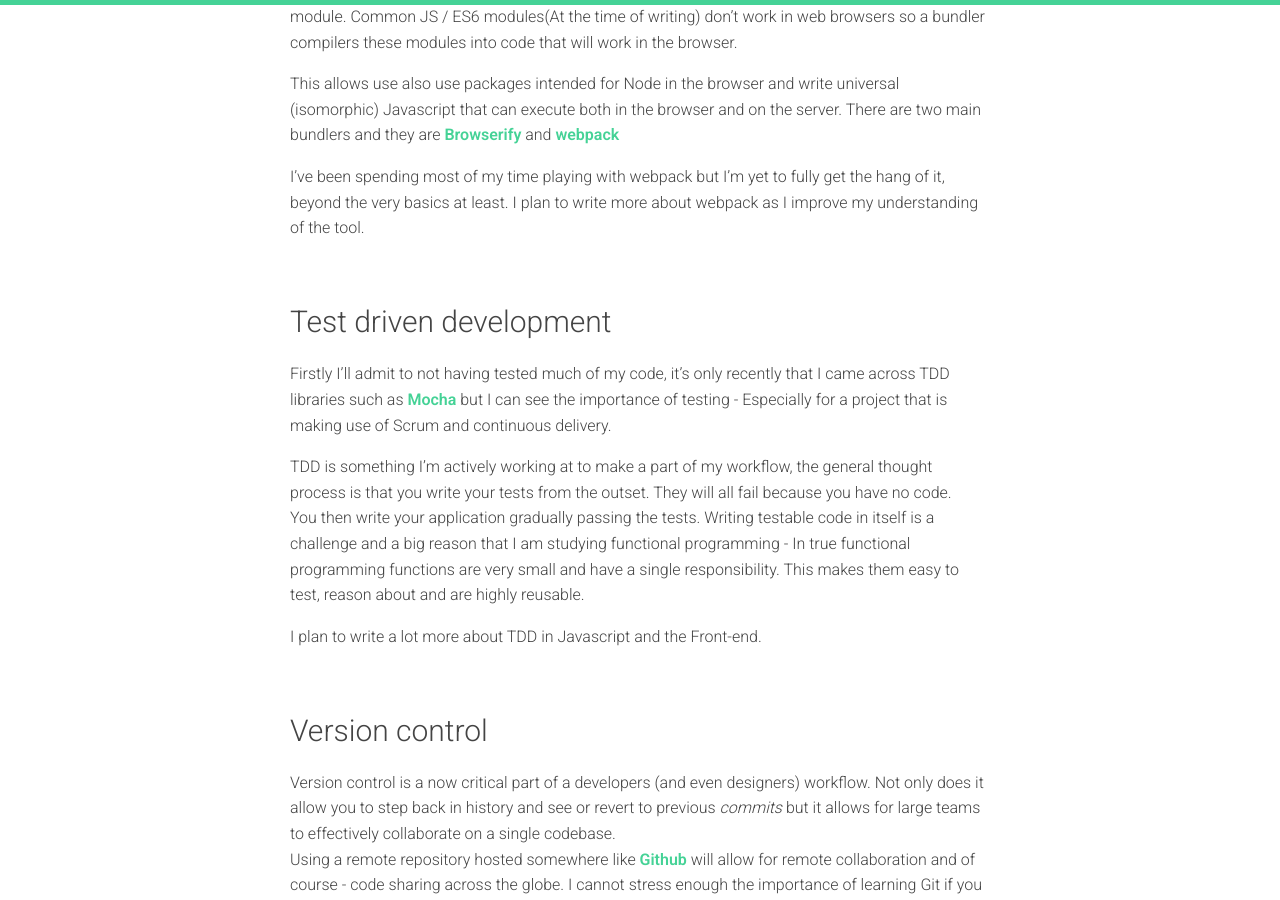
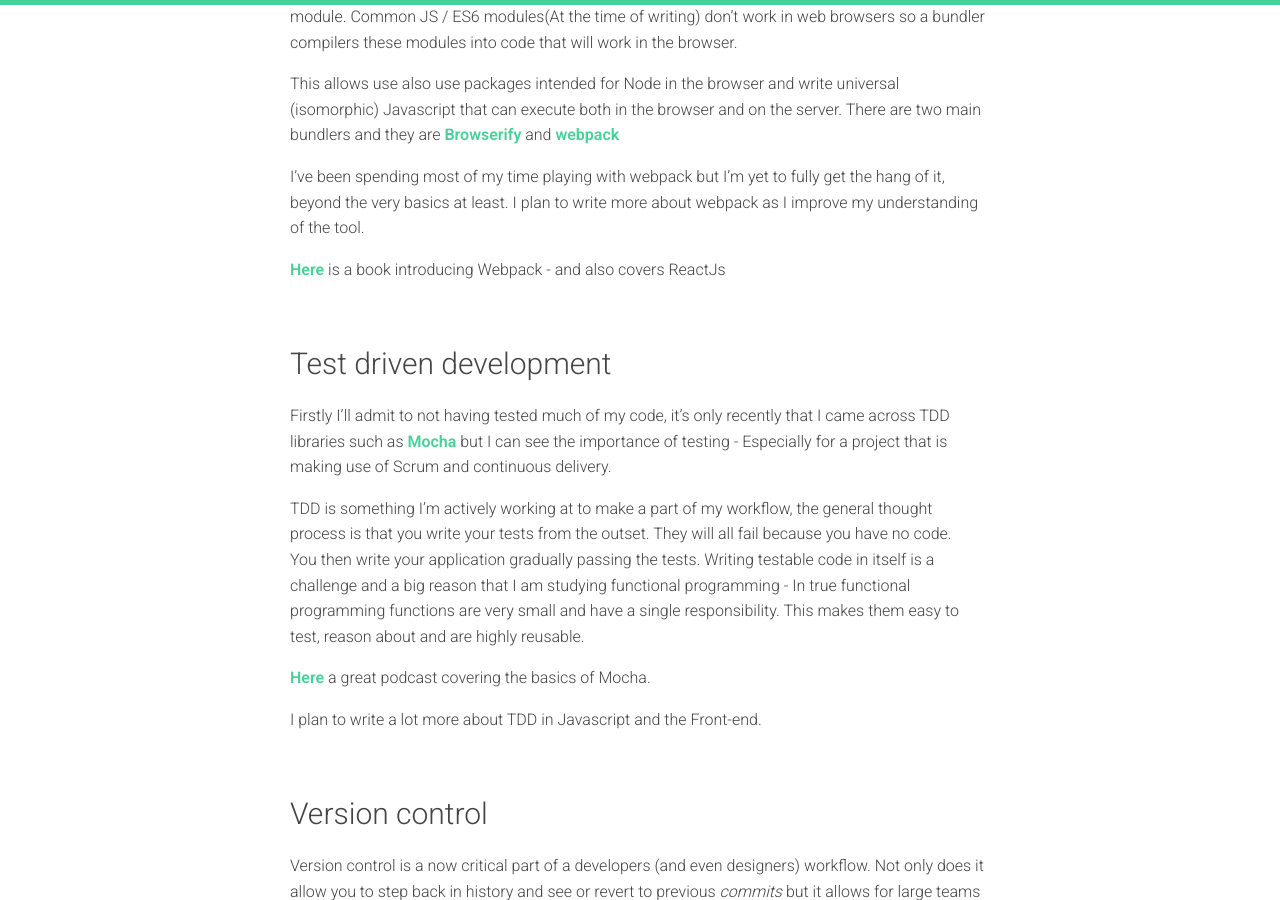
Before and after one commit to rbrtsmith/rbrtsmith.github.io, a Jekyll site: the page built from _posts/2015-08-29-a-modern-frontend-workflow.md, in a window 1280 px wide and 900 px high, scrolled down 4839 px. Built offline with Jekyll 4.4.1, drawn with Linux system fonts in a browser that asks for light colours; comment, search, counter and statistics services are not loaded.

Commit message:
update post

```diff
--- a/_posts/2015-08-29-a-modern-frontend-workflow.md
+++ b/_posts/2015-08-29-a-modern-frontend-workflow.md
@@ -148,6 +148,8 @@ There are two main bundlers and they are [Browserify](http://browserify.org/) an
 
 I've been spending most of my time playing with webpack but I'm yet to fully get the hang of it, beyond the very basics at least.  I plan to write more about webpack as I improve my understanding of the tool.
 
+[Here](http://survivejs.com/) is a book introducing Webpack - and also covers ReactJs
+
 &nbsp;
 
 ##Test driven development
@@ -155,6 +157,8 @@ Firstly I'll admit to not having tested much of my code, it's only recently that
 
 TDD is something I'm actively working at to make a part of my workflow, the general thought process is that you write your tests from the outset.  They will all fail because you have no code.
 You then write your application gradually passing the tests.  Writing testable code in itself is a challenge and a big reason that I am studying functional programming  - In true functional programming functions are very small and have a single responsibility.  This makes them easy to test, reason about and are highly reusable.
+
+[Here](http://build-podcast.com/mocha/) a great podcast covering the basics of Mocha.
 
 I plan to write a lot more about TDD in Javascript and the Front-end.
 
```
